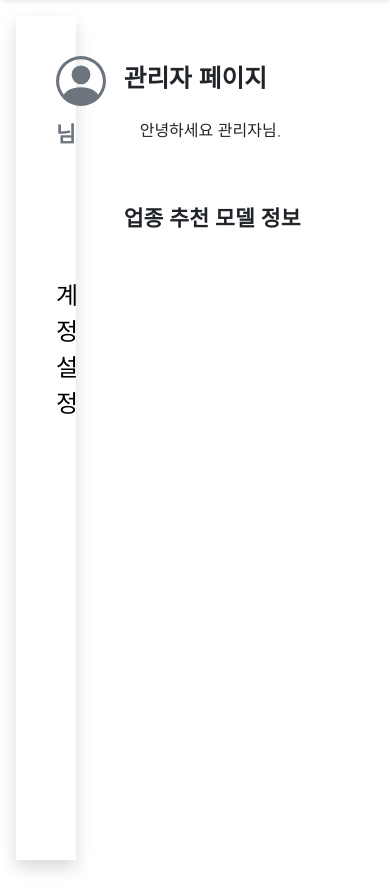
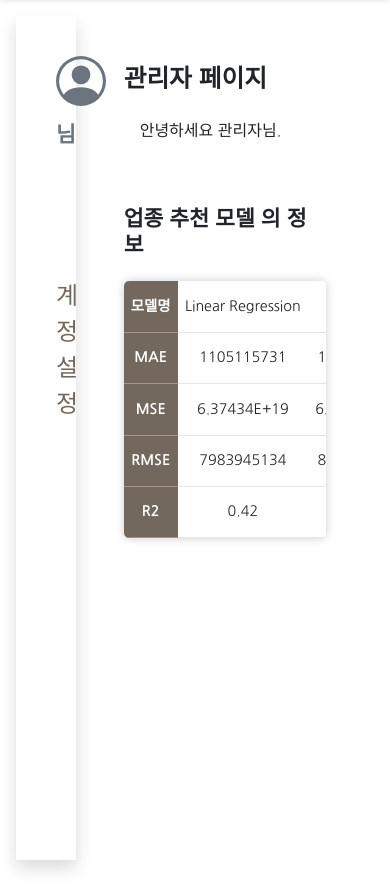
Before and after one commit to woorich/woorich, a Flask app: page /manager_page/1 in a window 390 px wide. Shown: the part 90-982 px from the top of the page. Run offline with Flask 3, Linux system fonts and the light colour scheme; parts of the project's set-up code (start-up, migrations or seed data) failed here and were passed over; some libraries are stand-ins or nearby versions.

Commit message:
feat: add model evaluation result

```diff
--- /dev/null
+++ b/woorichApp/static/data/model-eval-result.csv
@@ -0,0 +1,9 @@
+모델명,MAE,MSE,RMSE,R2
+Linear Regression,1105115731,6.37434E+19,7983945134,0.42
+Ridge,1102664104,6.45238E+19,8032672336,0.4
+Lasso,1102729903,6.45233E+19,8032639907,0.4
+ElasticNet,1113992793,4.72624E+19,6874763069,0.4
+RandomForest Regressor,482678798.6,8.86647E+18,2977662246,0.92
+XGBOOST,482678798.6,8.86647E+18,2977662246,0.92
+XGBOOST_성능향상,601967339.9,6.57888E+18,2564931863,0.9393029
+Prophet,4340974262,6.71E+20,25910408889,Unknown
--- /dev/null
+++ b/woorichApp/static/js/model.js
@@ -0,0 +1,25 @@
+fetch(staticUrl + '/data/model-eval-result.csv', {
+    headers: {
+        'Content-Type': 'text/csv; charset=cp-949' // character encoding
+    }
+})
+.then(response => response.text())
+.then(csvData => {
+    csvArray = csvData.split('\n').filter(row => row).map(row => row.split(','));
+    const header = csvArray[0];
+    const hrContainer = document.getElementById('table-head-row');
+    hrContainer.innerHTML = header.map((item)=> {
+        return `<th class="text-center">${item}</th>`
+    }).join("")
+
+    if (header.length > 1) {
+        csvArray.shift();
+    }
+    const tbody = document.getElementById('table-body');
+    tbody.innerHTML = csvArray.map((row)=>{
+        const tdList = row.map((item)=> {
+            return `<td>${item}</td>`
+        }).join("")
+        return `<tr>${tdList}</tr>`
+    }).join("")
+})
--- a/woorichApp/templates/mypage/manager.html
+++ b/woorichApp/templates/mypage/manager.html
@@ -17,11 +17,112 @@
         안녕하세요 관리자님.
       </div>
 
-      <h4 class="my-5">업종 추천 모델 정보</h4>
-
+      <h4 class="mt-5 mb-4">업종 추천 모델 의 정보</h4>
+      <table class="text-center">
+        <thead>
+          <tr id="table-head-row">
+          </tr>
+        </thead>
+        <tbody id="table-body">
+          <tr>
+              <td>James</td>
+              <td>Matman</td>
+              <td>(713) 123-8965</td>
+              <td><a href="mailto:jmatman@stewart.com">jmatman@stewart.com</a></td>
+              <td>01/13/1979</td>
+          </tr>
+        </tbody>
+      </table>
 
     </div>
   </div>
 </div>
+<script>
+  var staticUrl = "{{ url_for('static', filename='') }}";
+</script>
+<script
+  defer
+  src="{{ url_for('static', filename='/js/model.js') }}"
+  staticUrl="{{ url_for('static', filename='') }}"
+></script>
+<style>
+  table {
+    border: 1px #a39485 solid;
+    font-size: .9em;
+    box-shadow: 0 2px 5px rgba(0,0,0,.25);
+    width: 100%;
+    border-collapse: collapse;
+    border-radius: 5px;
+    overflow: hidden;
+  }
 
+  th {
+    text-align: left;
+  }
+
+  thead {
+    font-weight: bold;
+    color: #fff;
+    background: #73685d;
+  }
+
+   td, th {
+    padding: 1em .5em;
+    vertical-align: middle;
+  }
+
+   td {
+    border-bottom: 1px solid rgba(0,0,0,.1);
+    background: #fff;
+  }
+
+  a {
+    color: #73685d;
+  }
+
+   @media all and (max-width: 768px) {
+
+    table, thead, tbody, th, td, tr {
+      display: block;
+    }
+
+    th {
+      text-align: right;
+    }
+
+    table {
+      position: relative;
+      padding-bottom: 0;
+      border: none;
+      box-shadow: 0 0 10px rgba(0,0,0,.2);
+    }
+
+    thead {
+      float: left;
+      white-space: nowrap;
+    }
+
+    tbody {
+      overflow-x: auto;
+      overflow-y: hidden;
+      position: relative;
+      white-space: nowrap;
+    }
+
+    tr {
+      display: inline-block;
+      vertical-align: top;
+    }
+
+    th {
+      border-bottom: 1px solid #a39485;
+    }
+
+    td {
+      border-bottom: 1px solid #e5e5e5;
+    }
+
+
+    }
+</style>
 {% endblock %}
```
